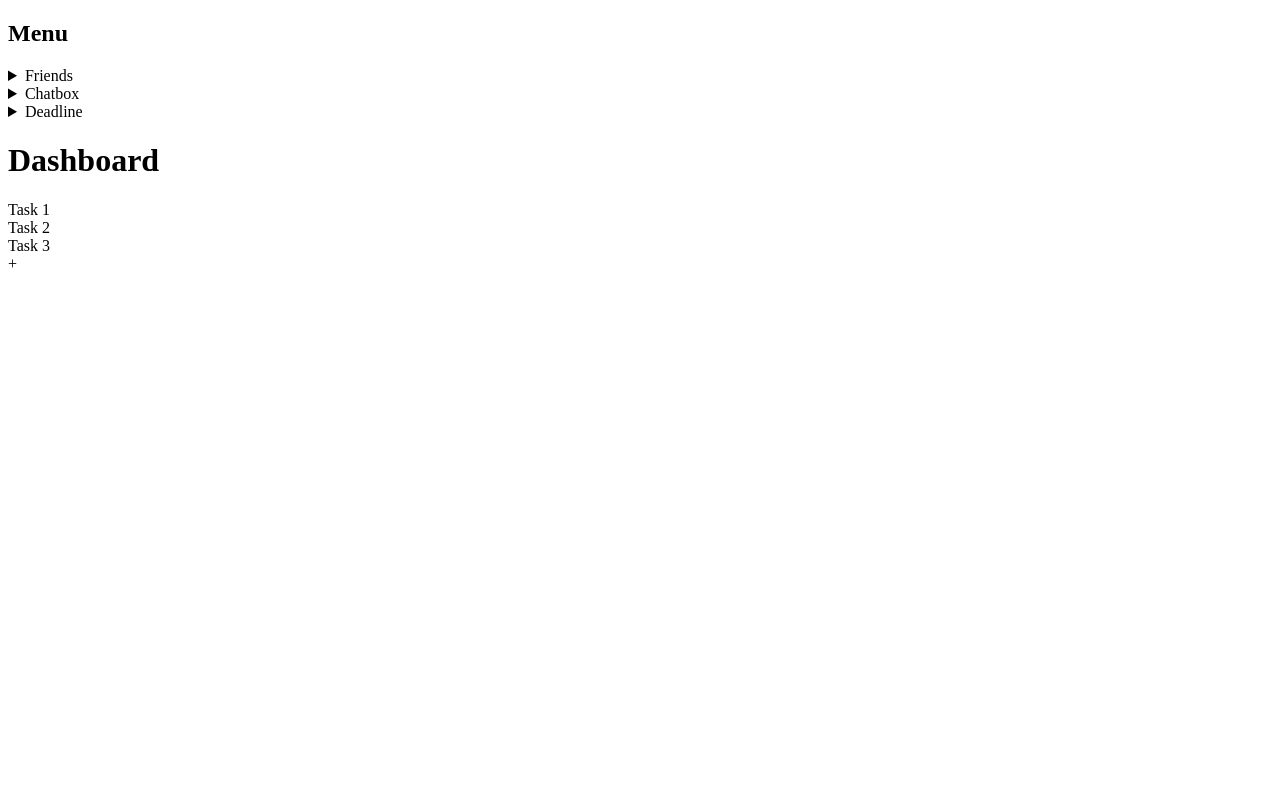
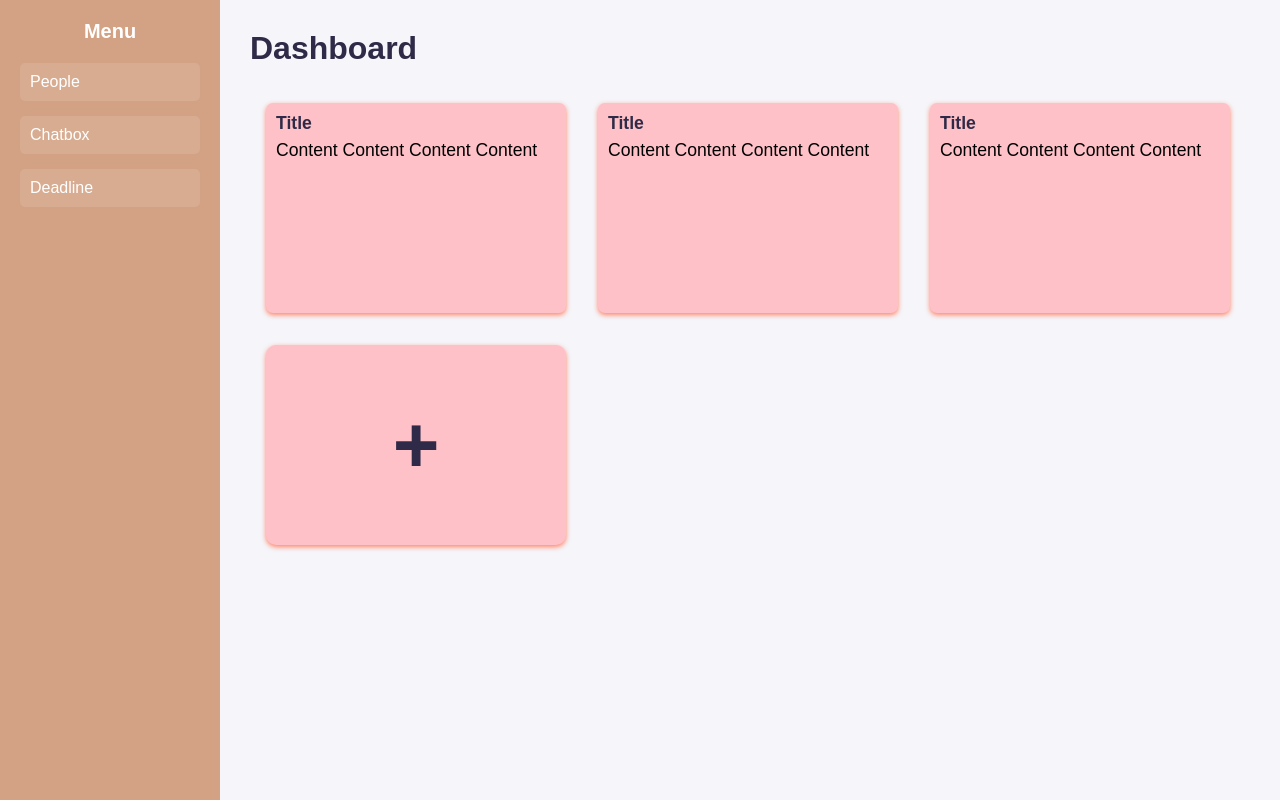
Before and after one commit to arp2006/SynergySphere, a website: page public/teampro.html in a window 1280 px wide. Drawn offline with Linux system fonts and the light colour scheme.

Commit message:
html n css for team project

```diff
--- /dev/null
+++ b/public/css/teampro.css
@@ -0,0 +1,141 @@
+* {
+      margin: 0;
+      padding: 0;
+      box-sizing: border-box;
+      font-family: "Poppins", sans-serif;
+    }
+
+    body {
+      display: flex;
+      min-height: 100vh;
+      background: #f5f5fa;
+    }
+
+    .sidebar {
+      width: 220px;
+      background: #d3a284;
+      color: white;
+      padding: 20px;
+      display: flex;
+      flex-direction: column;
+    }
+
+    .sidebar h2 {
+      margin-bottom: 20px;
+      font-size: 20px;
+      text-align: center;
+    }
+
+    .menu-item {
+      margin-bottom: 15px;
+    }
+
+    .menu-item summary {
+      cursor: pointer;
+      padding: 10px;
+      background: rgba(255, 255, 255, 0.1);
+      border-radius: 5px;
+      font-weight: 500;
+      list-style: none;
+    }
+
+    .menu-item ul {
+      margin-top: 10px;
+      padding-left: 20px;
+    }
+
+    .menu-item ul li {
+      margin: 6px 0;
+      font-size: 14px;
+      cursor: pointer;
+    }
+
+    .main-content {
+      flex: 1;
+      padding: 30px;
+    }
+
+    .main-content h1 {
+      margin-bottom: 20px;
+      color: #2e2a47;
+    }
+
+    .cards {
+      display: grid;
+      grid-template-columns: repeat(auto-fit, minmax(180px, 1fr));
+      gap: 20px;
+    }
+
+    .card {
+      height: 150px;
+      border-radius: 10px;
+      display: flex;
+      align-items: center;
+      justify-content: center;
+      font-size: 18px;
+      font-weight: bold;
+      color: #fff;
+    }
+.note h1 {
+  font-size: 1.1em;
+  margin-bottom: 6px;
+}
+
+.note p {
+  font-size: 1.1em;
+  margin-bottom: 10px;
+  white-space: pre-wrap;
+  word-wrap: break-word;
+}
+
+.note {
+  background-color: #ffc1c8;
+  border-radius: 7px;
+  box-shadow: 0 2px 5px #ff8364;
+  padding: 10px;
+  width: 300px;
+  height: 210px;
+  margin: 16px;
+  float: left;
+}
+.plus  {
+
+      width: 300px;
+      height: 200px;
+
+      border-radius: 10px;
+      display: flex;
+      justify-content: center;
+      align-items: center;
+      text-decoration: none;
+     font-size: 80px;
+      font-weight: bold;
+      border: none;
+     color: #2e2a47;
+
+}
+li:hover{
+    text-decoration: underline;
+}
+.plus note {
+    text-decoration: none;
+    color: white;
+
+}
+
+
+    .card1 { background: #e6b2c6; }
+    .card2 { background: #cbb2fe; }
+    .card3 { background: #da5151; }
+    .card4 { background: #afc5ff; }
+
+
+    @media (max-width: 768px) {
+      .sidebar {
+        width: 180px;
+        padding: 15px;
+      }
+      .main-content {
+        padding: 20px;
+      }
+    }
--- a/public/teampro.html
+++ b/public/teampro.html
@@ -4,15 +4,16 @@
     <meta charset="UTF-8" />
     <meta name="viewport" content="width=device-width, initial-scale=1.0" />
     <title>Document</title>
+    <link rel="stylesheet" href="css/teampro.css" />
   </head>
   <body>
     <!-- Sidebar -->
     <aside class="sidebar">
       <h2>Menu</h2>
       <details class="menu-item">
-        <summary>Friends</summary>
+        <summary>People</summary>
         <ul>
-          <li>All Friends</li>
+          <li>Everybody</li>
           <li>Requests</li>
           <li>Blocked</li>
         </ul>
@@ -40,12 +41,26 @@
     <!-- Main Content -->
     <main class="main-content">
       <h1>Dashboard</h1>
-      <div class="cards">
+
+      <!--<div class="cards">
         <div class="card card1">Task 1</div>
         <div class="card card2">Task 2</div>
         <div class="card card3">Task 3</div>
         <div class="card card4">+</div>
+      </div>-->
+      <div class="note">
+        <h1>Title</h1>
+        <p>Content Content Content Content</p>
       </div>
+      <div class="note">
+        <h1>Title</h1>
+        <p>Content Content Content Content</p>
+      </div>
+      <div class="note">
+        <h1>Title</h1>
+        <p>Content Content Content Content</p>
+      </div>
+      <button class="plus note">+</button>
     </main>
   </body>
 </html>
```
